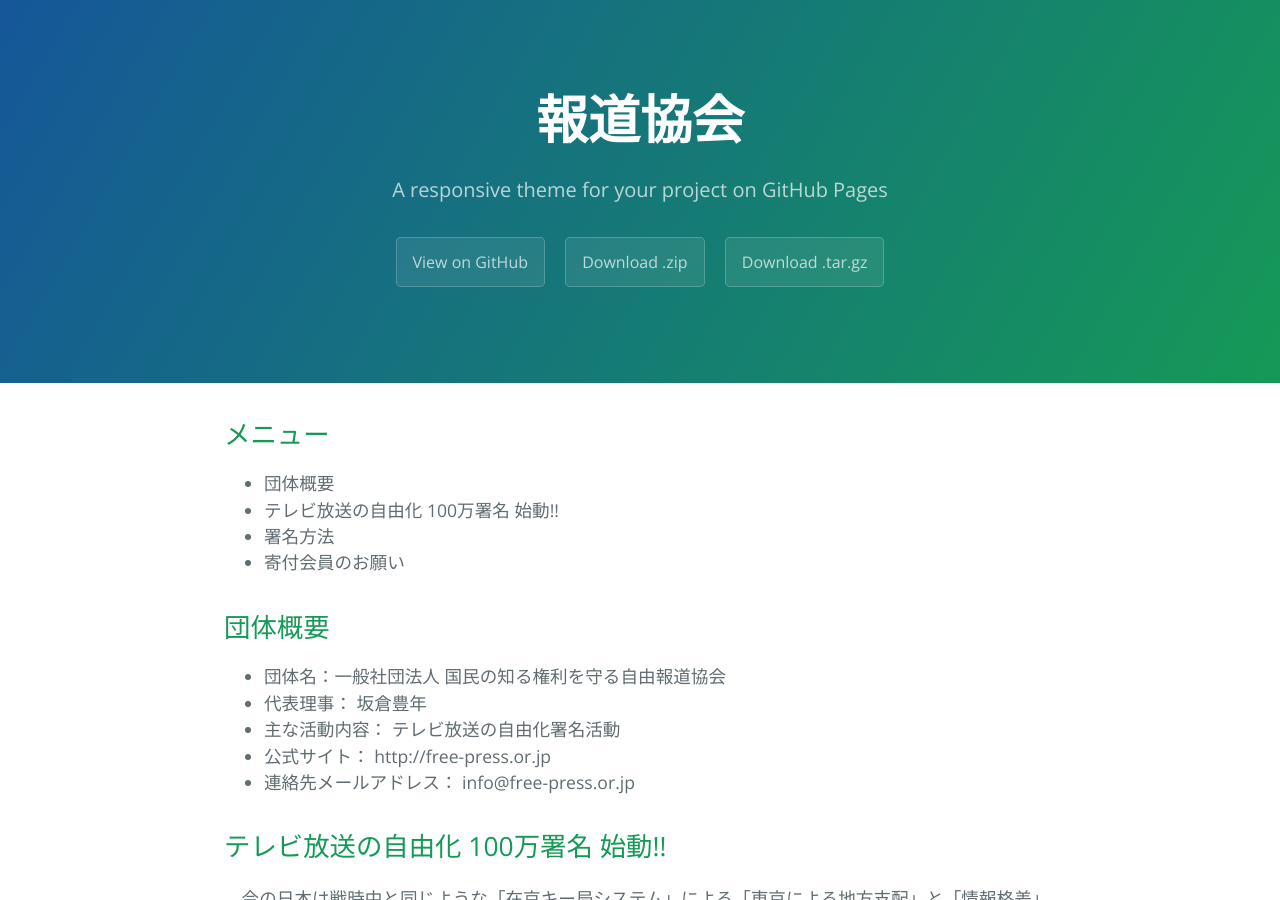
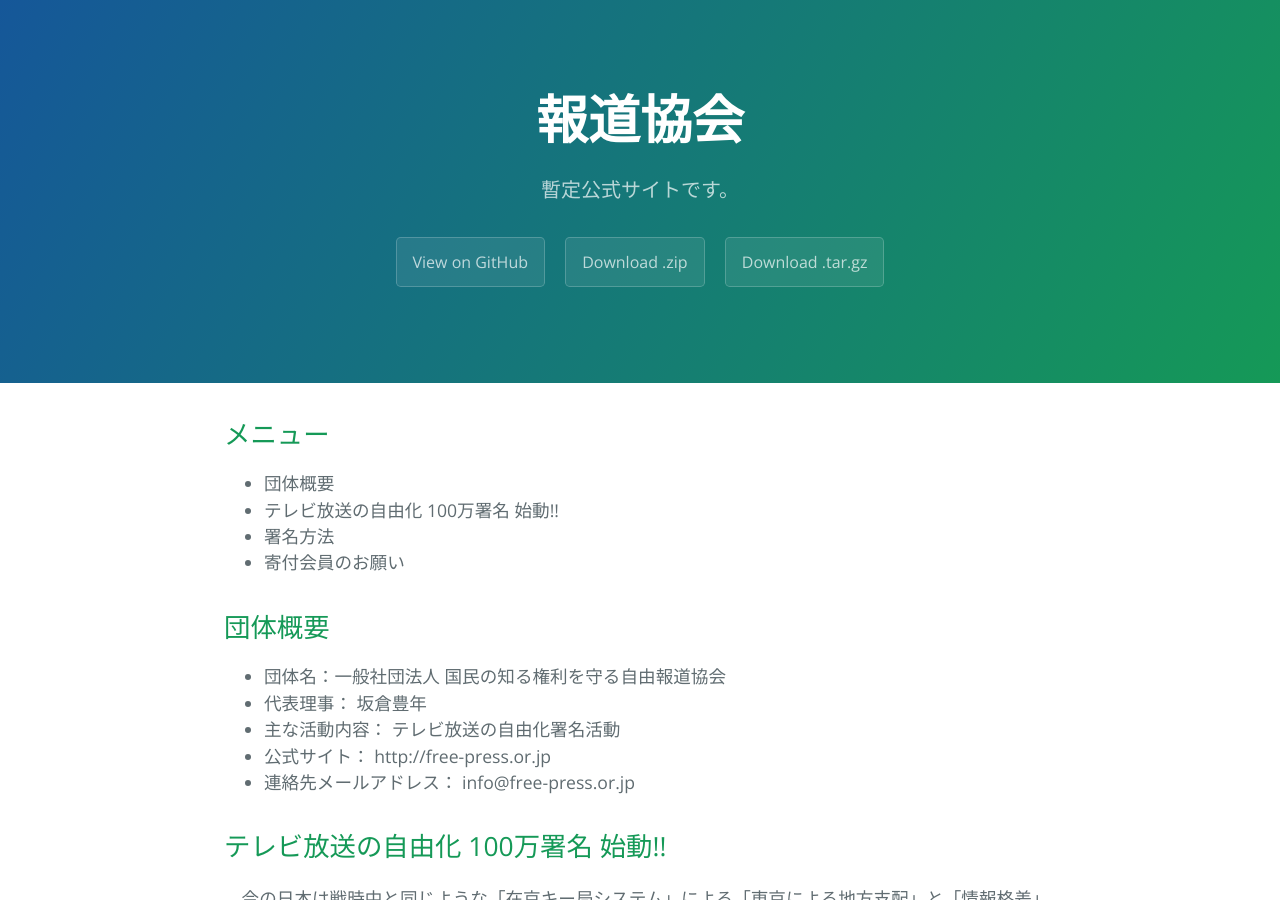
Before and after one commit to tejima/free-press, a Jekyll site: the page built from index.md, in a window 1280 px wide and 900 px high. Built offline with Jekyll 4.4.1, drawn with Linux system fonts in a browser that asks for light colours; our own code applies the rules of GitHub Pages for plain Markdown files; the list of posts is cut into pages by our own code.

Commit message:
レイアウトが反映されなかった

```diff
--- a/_config.yml
+++ b/_config.yml
@@ -1,8 +1,8 @@
-theme: jekyll-theme-cayman
+theme: jekyll-cayman-theme
 
 # Setup
 title:        報道協会
-tagline:      A responsive theme for your project on GitHub Pages
+tagline:      暫定公式サイトです。
 baseurl:      ""
 paginate:     1
 
@@ -10,10 +10,3 @@ paginate:     1
 author:
   name:       坂倉豊年
   url:        http://
-
-# Gems
-gems:
-  - jekyll-paginate
-
-#Others
-markdown: kramdown
```
